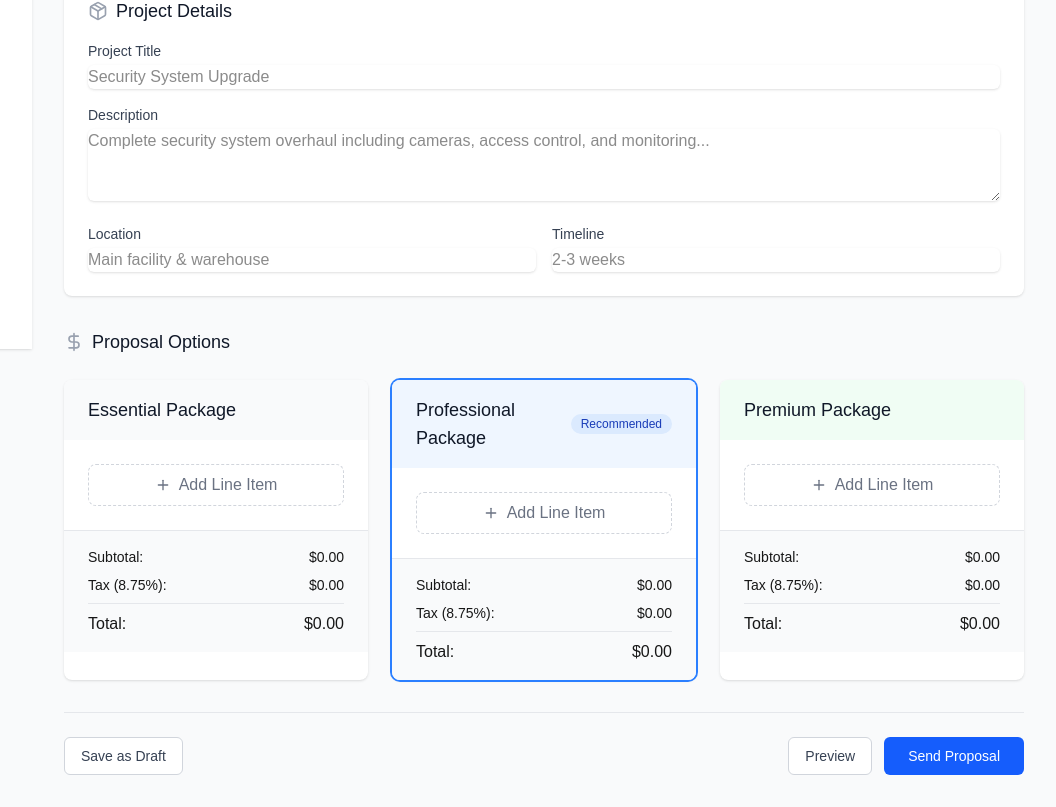
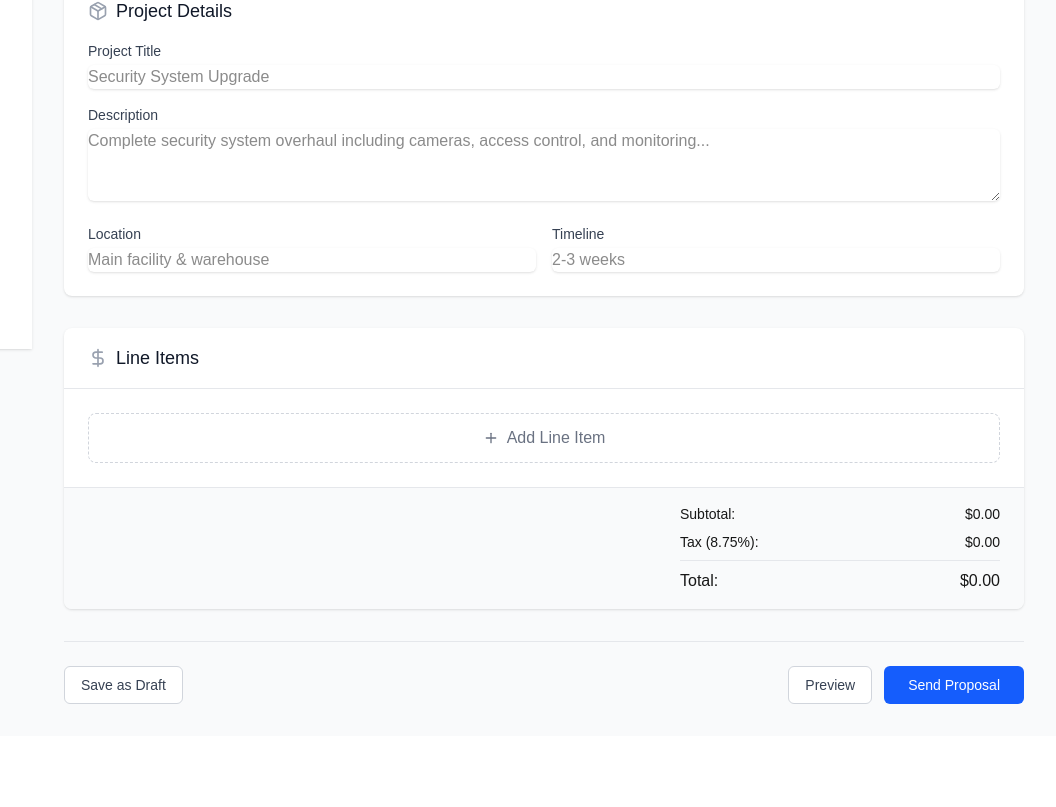
Before and after one commit to bretel-hub/fieldforge, a Next.js app: page /proposals/create in a window 1280 px wide. Shown: the part 451-1258 px from the top of the page, without its empty margins (224-1280 px from the left). After the commit the page ends 1187 px from the top, so only its background shows below. Built offline with nearby package versions, Linux system fonts and the light colour scheme.

Commit message:
Simplify proposal page - remove tiers, full width, add line item flow

```diff
--- a/src/app/proposals/create/page.tsx
+++ b/src/app/proposals/create/page.tsx
@@ -6,9 +6,9 @@ export default function CreateProposalPage() {
     <DashboardLayout>
       <div className="space-y-8">
         <div>
-          <h1 className="text-3xl font-bold tracking-tight">Create Proposal</h1>
+          <h1 className="text-3xl font-bold tracking-tight">Build Proposal</h1>
           <p className="text-muted-foreground">
-            Build a professional proposal with Good-Better-Best options
+            Build a professional proposal for your customer
           </p>
         </div>
 
--- a/src/components/ProposalBuilder.tsx
+++ b/src/components/ProposalBuilder.tsx
@@ -1,7 +1,7 @@
 'use client'
 
 import { useState } from 'react'
-import { Plus, X, DollarSign, Package, Users, Building2 } from 'lucide-react'
+import { Plus, X, DollarSign, Package, Building2 } from 'lucide-react'
 
 interface LineItem {
   id: string
@@ -9,15 +9,6 @@ interface LineItem {
   description: string
   quantity: number
   unitPrice: number
-  total: number
-}
-
-interface ProposalTier {
-  name: 'good' | 'better' | 'best'
-  label: string
-  items: LineItem[]
-  subtotal: number
-  tax: number
   total: number
 }
 
@@ -36,34 +27,20 @@ export function ProposalBuilder() {
     timeline: '',
   })
 
-  const [tiers, setTiers] = useState<ProposalTier[]>([
-    {
-      name: 'good',
-      label: 'Essential Package',
-      items: [],
-      subtotal: 0,
-      tax: 0,
-      total: 0,
-    },
-    {
-      name: 'better',
-      label: 'Professional Package',
-      items: [],
-      subtotal: 0,
-      tax: 0,
-      total: 0,
-    },
-    {
-      name: 'best',
-      label: 'Premium Package',
-      items: [],
-      subtotal: 0,
-      tax: 0,
-      total: 0,
-    },
-  ])
+  const [items, setItems] = useState<LineItem[]>([])
+  const [subtotal, setSubtotal] = useState(0)
+  const [tax, setTax] = useState(0)
+  const [total, setTotal] = useState(0)
 
-  const addLineItem = (tierIndex: number) => {
+  const recalculate = (updatedItems: LineItem[]) => {
+    const newSubtotal = updatedItems.reduce((sum, item) => sum + item.total, 0)
+    const newTax = newSubtotal * 0.0875
+    setSubtotal(newSubtotal)
+    setTax(newTax)
+    setTotal(newSubtotal + newTax)
+  }
+
+  const addLineItem = () => {
     const newItem: LineItem = {
       id: `item-${Date.now()}`,
       category: 'Labor',
@@ -72,43 +49,29 @@ export function ProposalBuilder() {
       unitPrice: 0,
       total: 0,
     }
-
-    const updatedTiers = [...tiers]
-    updatedTiers[tierIndex].items.push(newItem)
-    setTiers(updatedTiers)
+    const updatedItems = [...items, newItem]
+    setItems(updatedItems)
   }
 
-  const updateLineItem = (tierIndex: number, itemId: string, field: keyof LineItem, value: any) => {
-    const updatedTiers = [...tiers]
-    const item = updatedTiers[tierIndex].items.find(item => item.id === itemId)
-
-    if (item) {
-      (item as any)[field] = value
+  const updateLineItem = (itemId: string, field: keyof LineItem, value: any) => {
+    const updatedItems = items.map(item => {
+      if (item.id === itemId) {
+        const updated = { ...item, [field]: value }
         if (field === 'quantity' || field === 'unitPrice') {
-        item.total = item.quantity * item.unitPrice
+          updated.total = updated.quantity * updated.unitPrice
+        }
+        return updated
+      }
+      return item
+    })
+    setItems(updatedItems)
+    recalculate(updatedItems)
   }
 
-      // Recalculate tier totals
-      const tier = updatedTiers[tierIndex]
-      tier.subtotal = tier.items.reduce((sum, item) => sum + item.total, 0)
-      tier.tax = tier.subtotal * 0.0875 // 8.75% tax
-      tier.total = tier.subtotal + tier.tax
-    }
-
-    setTiers(updatedTiers)
-  }
-
-  const removeLineItem = (tierIndex: number, itemId: string) => {
-    const updatedTiers = [...tiers]
-    updatedTiers[tierIndex].items = updatedTiers[tierIndex].items.filter(item => item.id !== itemId)
-
-    // Recalculate tier totals
-    const tier = updatedTiers[tierIndex]
-    tier.subtotal = tier.items.reduce((sum, item) => sum + item.total, 0)
-    tier.tax = tier.subtotal * 0.0875
-    tier.total = tier.subtotal + tier.tax
-
-    setTiers(updatedTiers)
+  const removeLineItem = (itemId: string) => {
+    const updatedItems = items.filter(item => item.id !== itemId)
+    setItems(updatedItems)
+    recalculate(updatedItems)
   }
 
   const formatCurrency = (amount: number) => {
@@ -120,7 +83,7 @@ export function ProposalBuilder() {
   }
 
   return (
-    <div className="space-y-8">
+    <div className="space-y-8 w-full">
       {/* Customer Information */}
       <div className="bg-white shadow rounded-lg p-6">
         <div className="flex items-center mb-4">
@@ -239,34 +202,22 @@ export function ProposalBuilder() {
         </div>
       </div>
 
-      {/* Good-Better-Best Tiers */}
-      <div className="space-y-6">
+      {/* Line Items - Full Width */}
+      <div className="bg-white shadow rounded-lg overflow-hidden">
+        <div className="px-6 py-4 border-b border-gray-200">
           <div className="flex items-center">
             <DollarSign className="h-5 w-5 text-gray-400 mr-2" />
-          <h2 className="text-lg font-medium text-gray-900">Proposal Options</h2>
-        </div>
-
-        <div className="grid grid-cols-1 lg:grid-cols-3 gap-6">
-          {tiers.map((tier, tierIndex) => (
-            <div key={tier.name} className={`bg-white shadow rounded-lg overflow-hidden ${tier.name === 'better' ? 'ring-2 ring-blue-500' : ''}`}>
-              <div className={`px-6 py-4 ${tier.name === 'good' ? 'bg-gray-50' : tier.name === 'better' ? 'bg-blue-50' : 'bg-green-50'}`}>
-                <div className="flex items-center justify-between">
-                  <h3 className="text-lg font-medium text-gray-900">{tier.label}</h3>
-                  {tier.name === 'better' && (
-                    <span className="inline-flex items-center px-2.5 py-0.5 rounded-full text-xs font-medium bg-blue-100 text-blue-800">
-                      Recommended
-                    </span>
-                  )}
+            <h2 className="text-lg font-medium text-gray-900">Line Items</h2>
           </div>
         </div>
 
         <div className="p-6 space-y-4">
-                {tier.items.map((item) => (
+          {items.map((item) => (
             <div key={item.id} className="border border-gray-200 rounded-lg p-4">
               <div className="flex items-center justify-between mb-2">
                 <select
                   value={item.category}
-                        onChange={(e) => updateLineItem(tierIndex, item.id, 'category', e.target.value)}
+                  onChange={(e) => updateLineItem(item.id, 'category', e.target.value)}
                   className="text-sm rounded-md border-gray-300"
                 >
                   <option value="Labor">Labor</option>
@@ -276,7 +227,7 @@ export function ProposalBuilder() {
                   <option value="Other">Other</option>
                 </select>
                 <button
-                        onClick={() => removeLineItem(tierIndex, item.id)}
+                  onClick={() => removeLineItem(item.id)}
                   className="text-red-600 hover:text-red-500"
                 >
                   <X className="h-4 w-4" />
@@ -286,18 +237,18 @@ export function ProposalBuilder() {
               <textarea
                 rows={2}
                 value={item.description}
-                      onChange={(e) => updateLineItem(tierIndex, item.id, 'description', e.target.value)}
+                onChange={(e) => updateLineItem(item.id, 'description', e.target.value)}
                 className="w-full text-sm rounded-md border-gray-300 mb-2"
                 placeholder="Item description..."
               />
 
-                    <div className="grid grid-cols-3 gap-2">
+              <div className="grid grid-cols-3 gap-4">
                 <div>
                   <label className="block text-xs text-gray-500 mb-1">Qty</label>
                   <input
                     type="number"
                     value={item.quantity}
-                          onChange={(e) => updateLineItem(tierIndex, item.id, 'quantity', parseInt(e.target.value) || 0)}
+                    onChange={(e) => updateLineItem(item.id, 'quantity', parseInt(e.target.value) || 0)}
                     className="w-full text-sm rounded-md border-gray-300"
                   />
                 </div>
@@ -307,7 +258,7 @@ export function ProposalBuilder() {
                     type="number"
                     step="0.01"
                     value={item.unitPrice}
-                          onChange={(e) => updateLineItem(tierIndex, item.id, 'unitPrice', parseFloat(e.target.value) || 0)}
+                    onChange={(e) => updateLineItem(item.id, 'unitPrice', parseFloat(e.target.value) || 0)}
                     className="w-full text-sm rounded-md border-gray-300"
                   />
                 </div>
@@ -322,8 +273,8 @@ export function ProposalBuilder() {
           ))}
 
           <button
-                  onClick={() => addLineItem(tierIndex)}
-                  className="w-full flex items-center justify-center px-4 py-2 border border-dashed border-gray-300 rounded-lg text-gray-500 hover:text-gray-700 hover:border-gray-400"
+            onClick={() => addLineItem()}
+            className="w-full flex items-center justify-center px-4 py-3 border border-dashed border-gray-300 rounded-lg text-gray-500 hover:text-gray-700 hover:border-gray-400"
           >
             <Plus className="h-4 w-4 mr-2" />
             Add Line Item
@@ -331,23 +282,20 @@ export function ProposalBuilder() {
         </div>
 
         <div className="px-6 py-4 bg-gray-50 border-t border-gray-200">
-                <div className="space-y-2 text-sm">
+          <div className="space-y-2 text-sm max-w-xs ml-auto">
             <div className="flex justify-between">
               <span>Subtotal:</span>
-                    <span>{formatCurrency(tier.subtotal)}</span>
+              <span>{formatCurrency(subtotal)}</span>
             </div>
             <div className="flex justify-between">
               <span>Tax (8.75%):</span>
-                    <span>{formatCurrency(tier.tax)}</span>
+              <span>{formatCurrency(tax)}</span>
             </div>
             <div className="flex justify-between font-medium text-base border-t border-gray-200 pt-2">
               <span>Total:</span>
-                    <span>{formatCurrency(tier.total)}</span>
+              <span>{formatCurrency(total)}</span>
             </div>
           </div>
-              </div>
-            </div>
-          ))}
         </div>
       </div>
 
```
Lines whose indentation alone changed are shown as unchanged.
